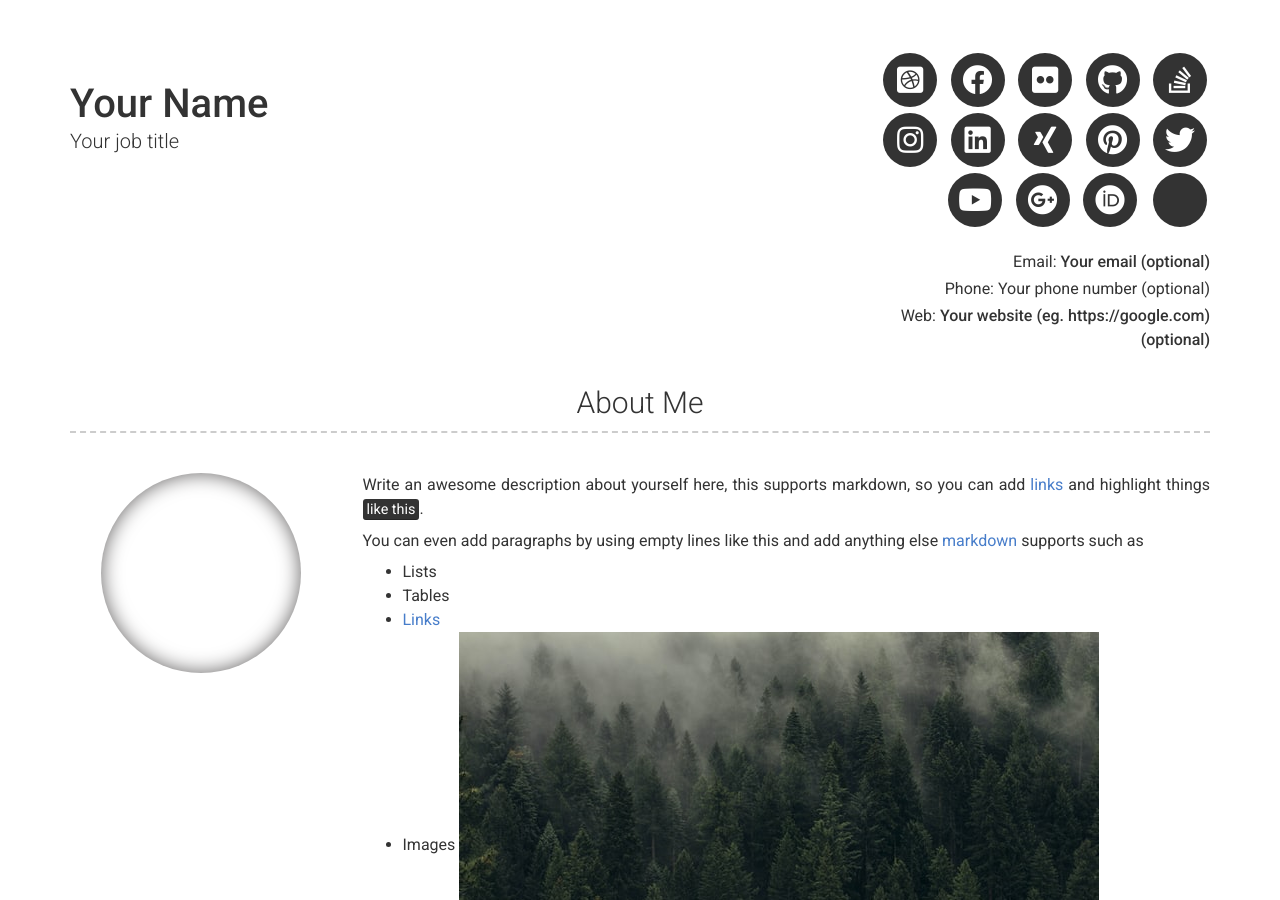
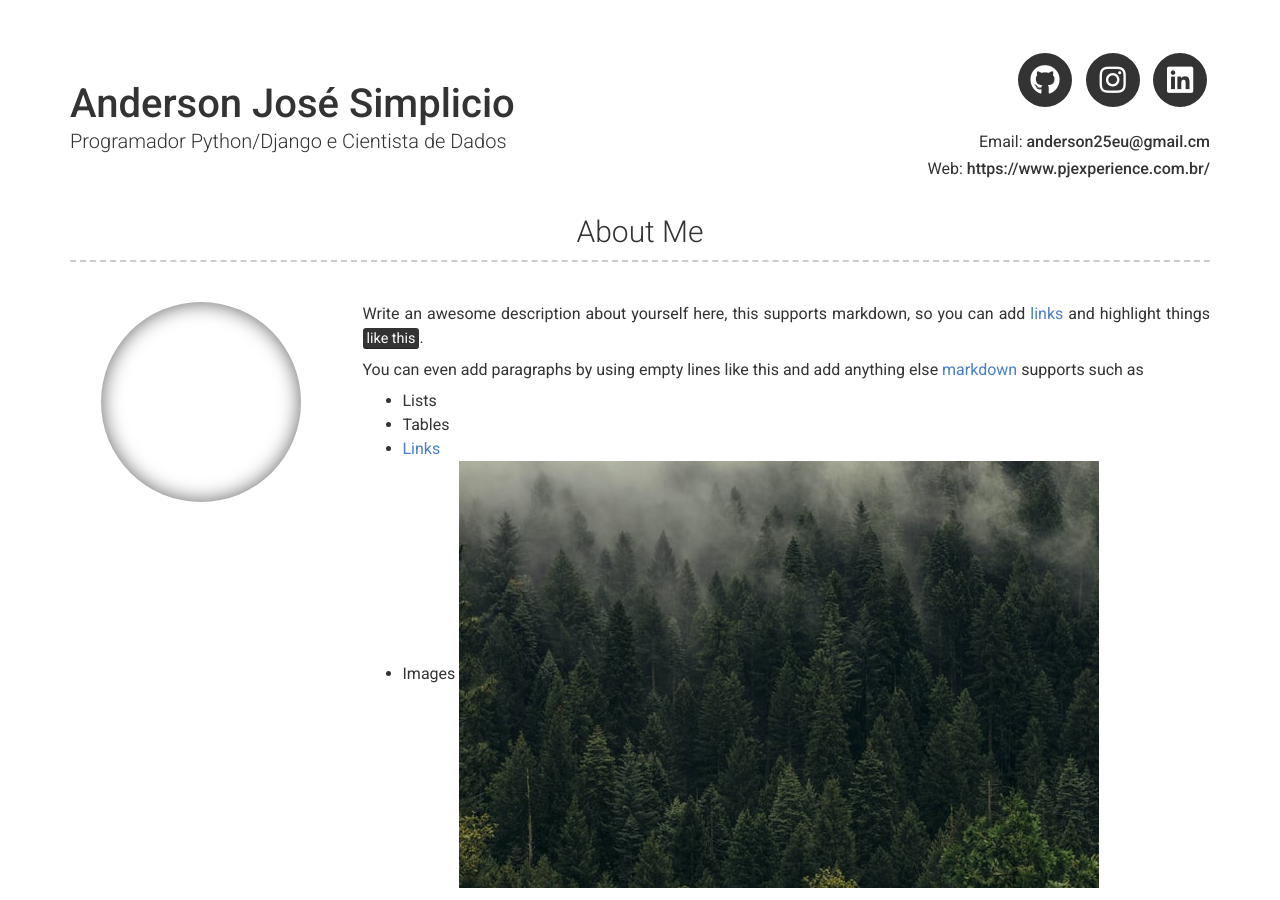
Before and after one commit to andersonsimplicio/works, a Jekyll site: the page built from index.md, in a window 1280 px wide and 900 px high. Built offline with Jekyll 4.4.1, drawn with Linux system fonts in a browser that asks for light colours; nearby versions of some CDN libraries; some of the changed text lies outside the part shown.

Commit message:
Rede Social

```diff
--- a/_config.yml
+++ b/_config.yml
@@ -6,47 +6,22 @@ repository: Git repository where your resume will be hosted, only required if yo
 version: 2
 
 # Personal info
-name: Your Name
-title: Your job title
-email: Your email (optional)
-# email_title: Email (Email title override)
-phone: Your phone number (optional)
-# phone_title: Phone (Phone title override)
-website: Your website (eg. https://google.com)(optional)
-# website_title: Web (Website title override)
+name: Anderson José Simplicio
+title: Programador Python/Django e Cientista de Dados
+email: anderson25eu@gmail.cm
+website: https://www.pjexperience.com.br/
+
 
 # Dark Mode (true/false/never)
 darkmode: false
 
 # Social links
-twitter_username: jekyllrb
-github_username:  jekyll
-stackoverflow_username: "00000001"
-dribbble_username: jekyll
-facebook_username: jekyll
-flickr_username: jekyll
-instagram_username: jekyll
-linkedin_username: jekyll
-xing_username: jekyll
-pinterest_username: jekyll
-youtube_username: jekyll
-googleplus_username: +jekyll
-orcid_username: 0000-0000-0000-0000
 
-# Additional icon links
-additional_links:
-- title: Link name
-  icon: Font Awesome brand icon name (eg. fab fa-twitter) (https://fontawesome.com/icons?d=gallery&s=brands&m=free)
-  url: Link url (eg. https://google.com)
-# - title: another link
-#   icon: font awesome brand icon name (eg. fab fa-twitter) (https://fontawesome.com/icons?d=gallery&s=brands&m=free)
-#   url: Link url (eg. https://google.com)
+github_username: andersonsimplicio
 
-# Google Analytics and Tag Manager
-# Using more than one of these may cause issues with reporting
-# gtm: "GTM-0000000"
-# gtag: "UA-00000000-0"
-# google_analytics: "UA-00000000-0"
+instagram_username: simplicioanderson
+linkedin_username: anderson-simplicio-77081b50
+
 
 # About Section
 # about_title: About Me (Use this to override about section title)
```
